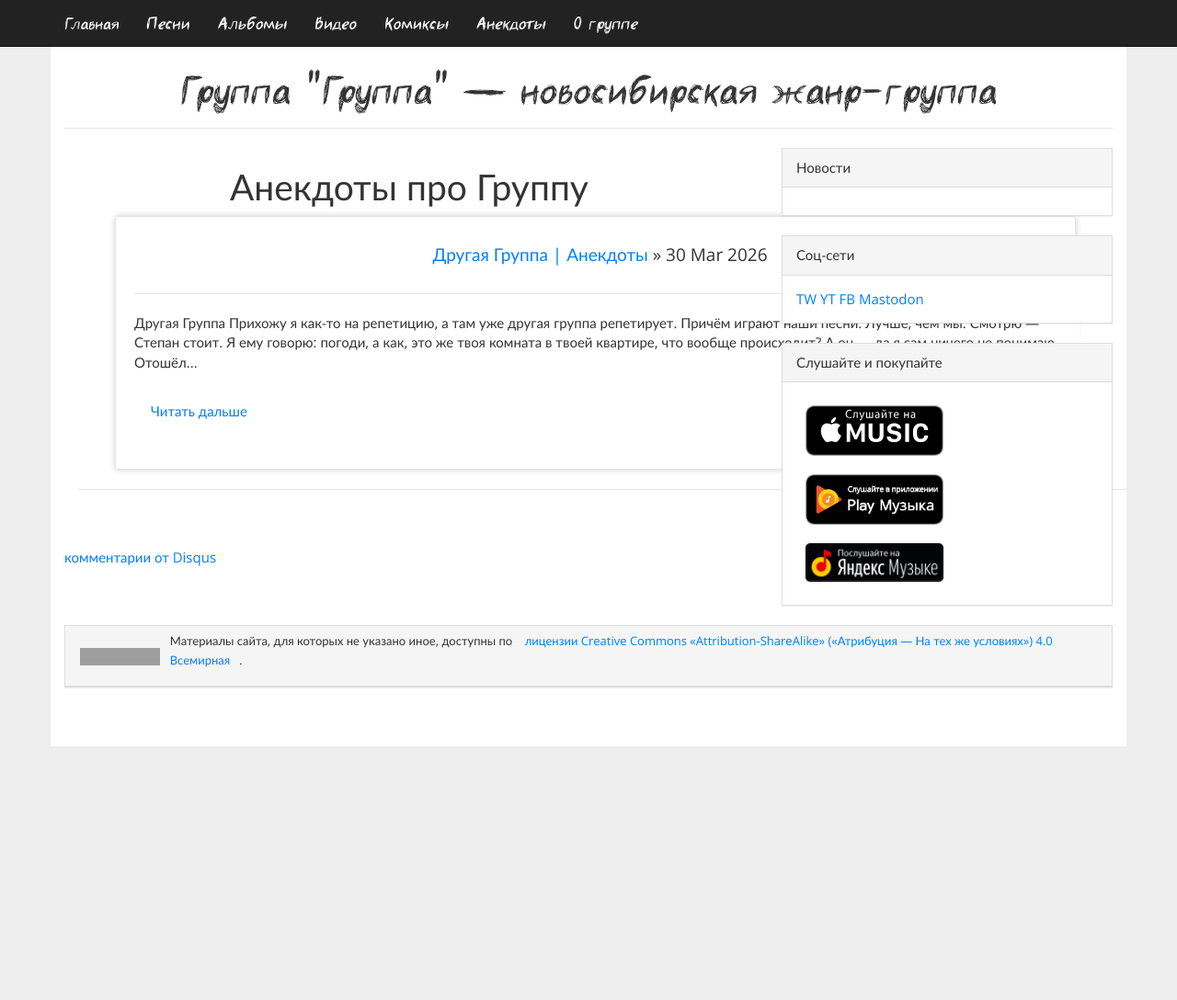
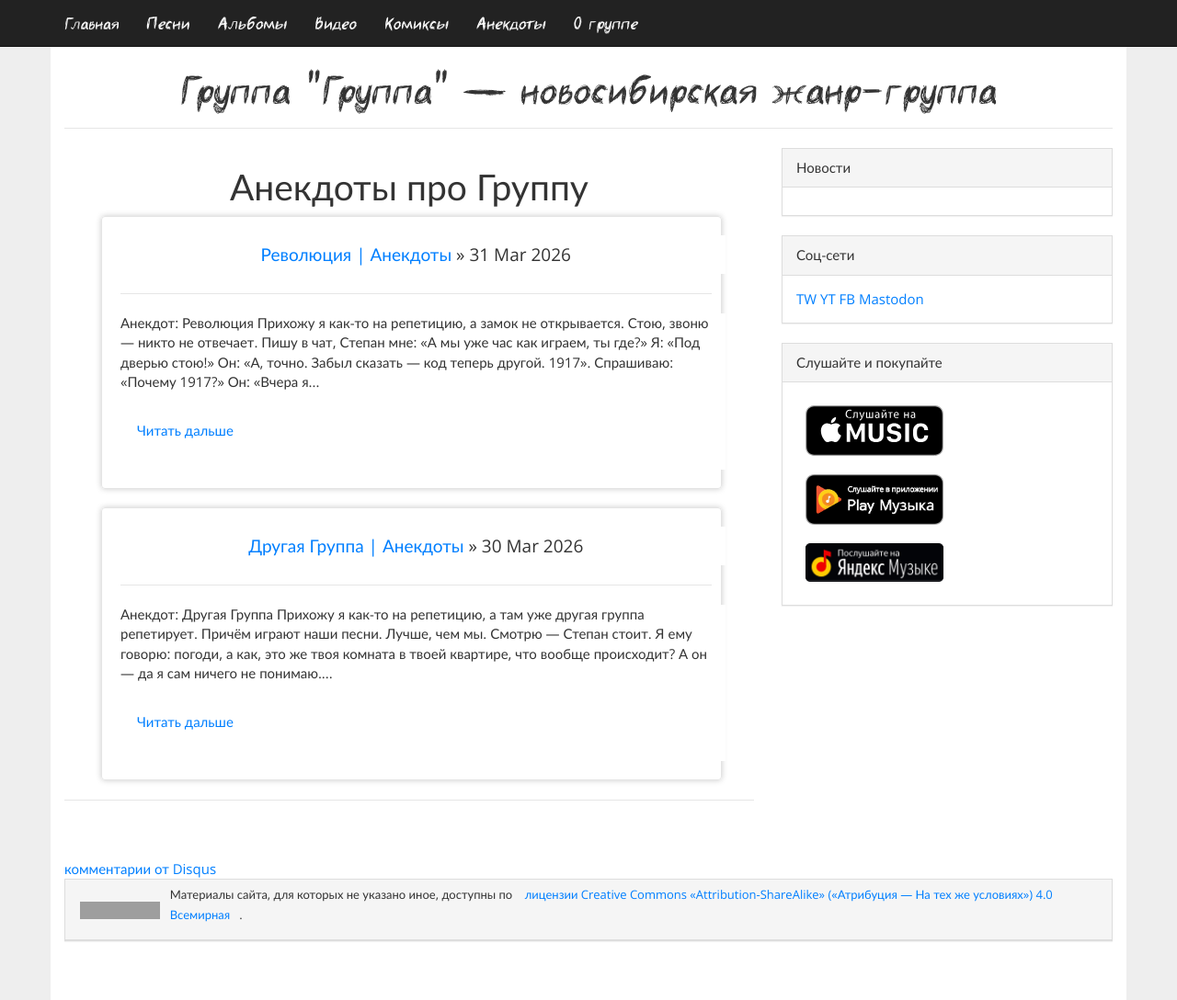
Before and after one commit to gruppa-gruppa-nsk/gruppa-gruppa-nsk.github.io, a Jekyll site: the page built from anecdotes/index.html, in a window 1280 px wide and 1088 px high. Shown: the whole window at 92% size. Built offline with Jekyll 4.4.1, drawn with Linux system fonts in a browser that asks for light colours; comment, search, counter and statistics services are not loaded; grey boxes are pictures that could not be loaded.

Commit message:
Анекдоты

```diff
--- a/_posts/anecdotes/2026-03-30-drugaya_gruppa.markdown
+++ b/_posts/anecdotes/2026-03-30-drugaya_gruppa.markdown
@@ -7,7 +7,7 @@ date: 2026-03-30 12:28:00
 ---
 
 
-## Другая Группа
+## Анекдот: Другая Группа
 Прихожу я как-то на репетицию, а там уже другая группа репетирует. Причём играют наши песни. Лучше, чем мы.
 
 Смотрю — Степан стоит. Я ему говорю: погоди, а как, это же твоя комната в твоей квартире, что вообще происходит?
--- /dev/null
+++ b/_posts/anecdotes/2026-03-31-revolutsiya.markdown
@@ -0,0 +1,18 @@
+---
+layout: anecdote
+title: "Революция | Анекдоты"
+description: "Анекдот 'Революция'"
+categories: anecdote
+date: 2026-03-31 15:32:00
+---
+
+
+## Анекдот: Революция
+Прихожу я как-то на репетицию, а замок не открывается. Стою, звоню — никто не отвечает.
+
+Пишу в чат, Степан мне: «А мы уже час как играем, ты где?»
+Я: «Под дверью стою!»
+Он: «А, точно. Забыл сказать — код теперь другой. 1917».
+Спрашиваю: «Почему 1917?»
+
+Он: «Вчера я совершил революцию в звуке»
--- a/anecdotes/index.html
+++ b/anecdotes/index.html
@@ -6,11 +6,10 @@ title: Анекдоты про Группу
 <h1>Анекдоты про Группу</h1>
 
 
-<div class="container">
 <ul class="posts">
 {%- for post in site.posts -%}
 	{%- if post.categories contains 'anecdote' -%}
-		<div id="id_post" class="container">
+	<div id="id_post">
 		<div class="row">
 			<div class="col-xs-12 col-md-12">
 			<h4>
@@ -30,4 +29,3 @@ title: Анекдоты про Группу
 {%- endfor -%}
 </ul>
 <hr>
-</div>
```
Lines whose indentation alone changed are shown as unchanged.
